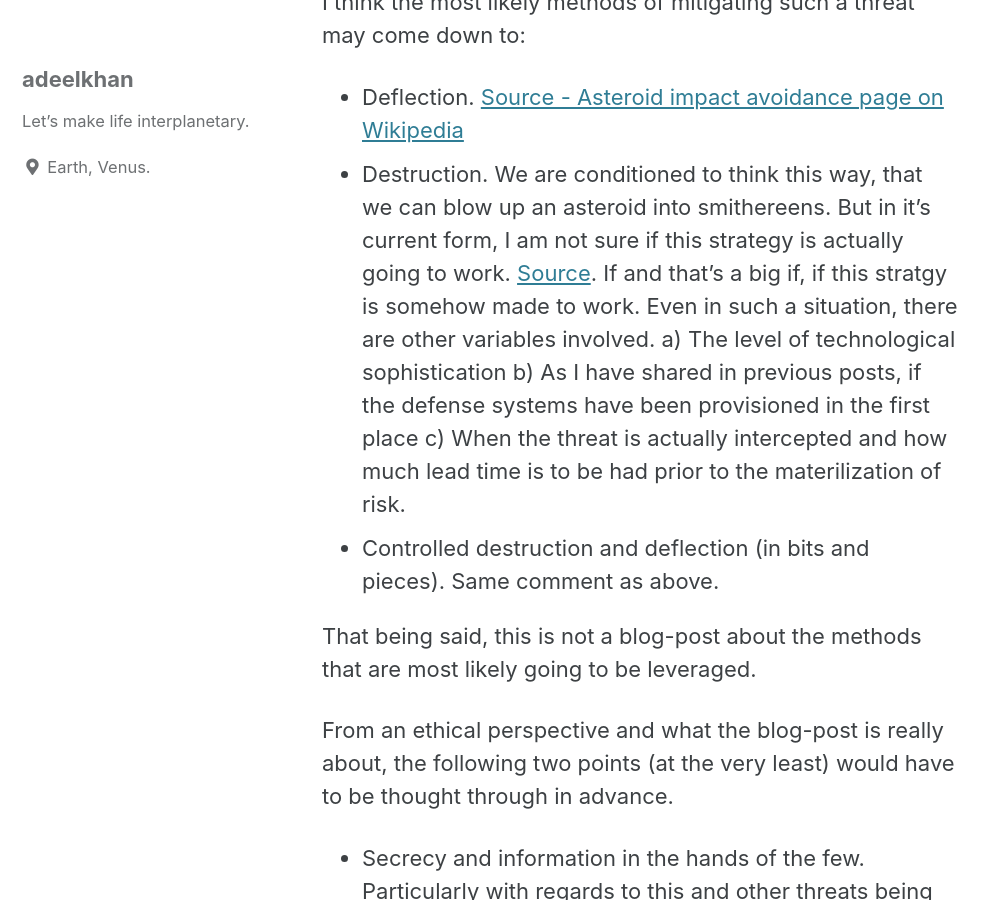
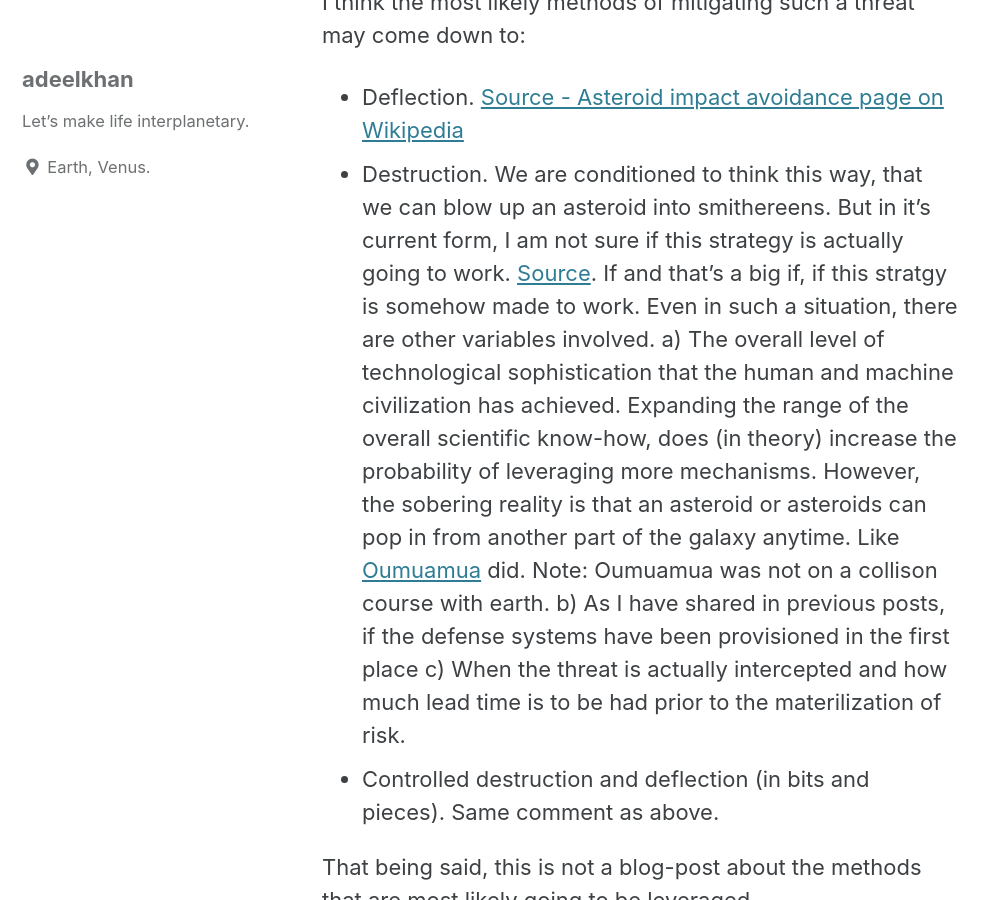
Before and after one commit to stellardreams/stellardreams.github.io, a Jekyll site: the page built from _posts/2020-11-09-Ethics-involving-the-deflection-of-Asteroids.md, in a window 1280 px wide and 900 px high, scrolled down 669 px. Shown: the whole window, without its empty margins (0-997 px from the left). Built offline with Jekyll 4.4.1, drawn with Linux system fonts in a browser that asks for light colours; cached includes are drawn as plain includes.

Commit message:
Update 2020-11-09-Ethics-involving-the-deflection-of-Asteroids.md
v 1.3

```diff
--- a/_posts/2020-11-09-Ethics-involving-the-deflection-of-Asteroids.md
+++ b/_posts/2020-11-09-Ethics-involving-the-deflection-of-Asteroids.md
@@ -4,7 +4,7 @@
 
 I think the most likely methods of mitigating such a threat may come down to:
 * Deflection. [Source - Asteroid impact avoidance page on Wikipedia](https://en.wikipedia.org/wiki/Asteroid_impact_avoidance)
-* Destruction. We are conditioned to think this way, that we can blow up an asteroid into smithereens. But in it's current form, I am not sure if this strategy is actually going to work. [Source](https://www.discovermagazine.com/the-sciences/destroying-an-incoming-asteroid-is-even-harder-than-scientists-thought). If and that's a big if, if this stratgy is somehow made to work. Even in such a situation, there are other variables involved. a) The level of technological sophistication b) As I have shared in previous posts, if the defense systems have been provisioned in the first place c) When the threat is actually intercepted and how much lead time is to be had prior to the materilization of risk.
+* Destruction. We are conditioned to think this way, that we can blow up an asteroid into smithereens. But in it's current form, I am not sure if this strategy is actually going to work. [Source](https://www.discovermagazine.com/the-sciences/destroying-an-incoming-asteroid-is-even-harder-than-scientists-thought). If and that's a big if, if this stratgy is somehow made to work. Even in such a situation, there are other variables involved. a) The overall level of technological sophistication that the human and machine civilization has achieved. Expanding the range of the overall scientific know-how, does (in theory) increase the probability of leveraging more mechanisms. However, the sobering reality is that an asteroid or asteroids can pop in from another part of the galaxy anytime. Like [Oumuamua](https://en.wikipedia.org/wiki/%CA%BBOumuamua) did. Note: Oumuamua was not on a collison course with earth.   b) As I have shared in previous posts, if the defense systems have been provisioned in the first place c) When the threat is actually intercepted and how much lead time is to be had prior to the materilization of risk.
 * Controlled destruction and deflection (in bits and pieces). Same comment as above.
 
 That being said, this is not a blog-post about the methods that are most likely going to be leveraged.
```
